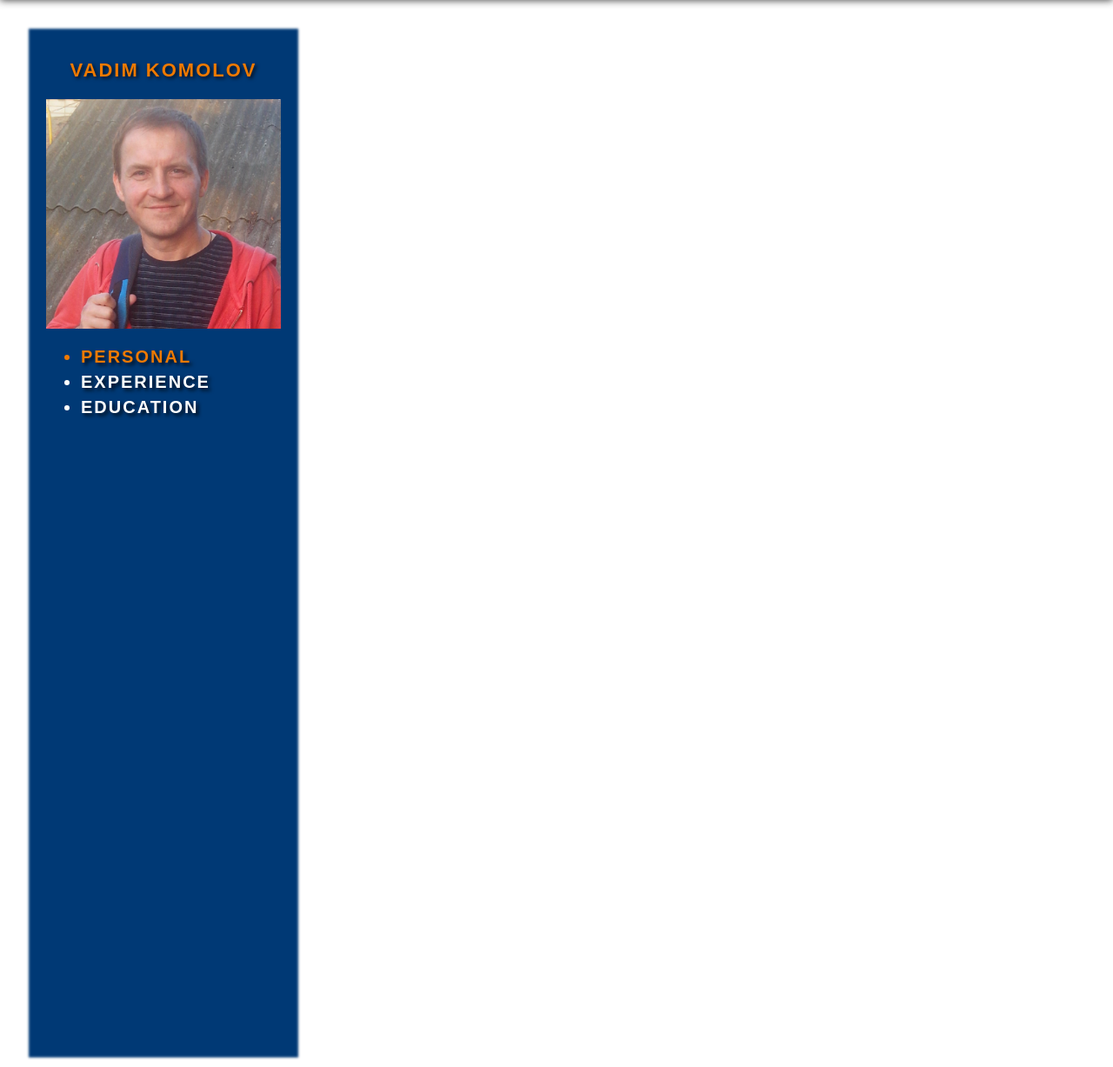
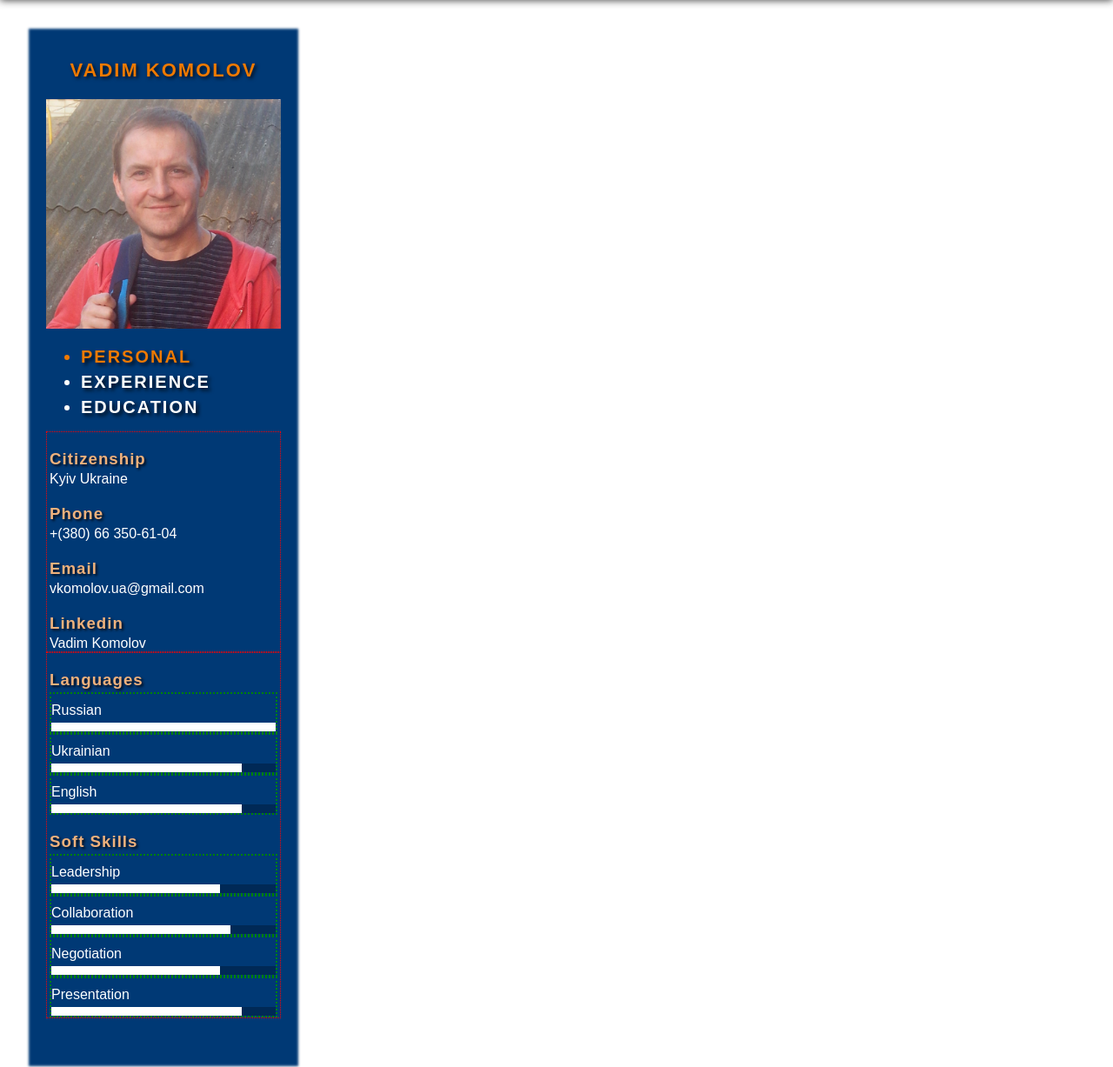
Before and after one commit to vkomolov/cv-app-js, a website built with webpack: page src/index.html in a window 1280 px wide. Shown: the top 1227 px of the page at 87% size. Built offline with nearby package versions, Linux system fonts and the light colour scheme.

Commit message:
graphBlock realised

```diff
--- a/src/components/AsideContent/AsideContent.js
+++ b/src/components/AsideContent/AsideContent.js
@@ -11,29 +11,40 @@ const AsideContent = new Component({
     },
 });
 
-AsideContent.renderData = function (data) {
+AsideContent.renderData = function (dataAside) {
     /** to filter from possible not array data... **/
-    const keysArr = Object.keys(data).filter(key => {
-        return Array.isArray(data[key]);
+    const keysArr = Object.keys(dataAside).filter(key => {
+        return Array.isArray(dataAside[key]);
     });
 
     log(keysArr, 'keysArr inside AsideContent: ');
-    const asideContentArr = keysArr.map(key => {
-        return data[key].map(dataItem => {
-            let AsideElem = new AsideItem({
+
+    /////////// ver ///////
+    keysArr.forEach(key => {
+
+        let AsideSegment = new Component ({
+            htmlTagName: 'div',
+            attr: {
+                className: 'segment-block',
+            }
+        });
+        AsideSegment.segmentName = key;
+
+        dataAside[key].forEach(dataItem => {
+            let newAsideItem = new AsideItem({
                 htmlTagName: 'div',
                 attr: {
-                    className: 'topWrapper'
-                },
+                    className: 'aside-item-wrapper',
+                }
             });
 
-            return AsideElem.renderData(dataItem);
+            AsideSegment.append(newAsideItem.renderData(dataItem));
         });
+
+        this.append(AsideSegment);
     });
 
-    this.append(...asideContentArr);
-
-    return AsideContent.getHTMLElem();
+    return this.getHTMLElem();
 };
 
 export default AsideContent;
--- a/src/components/AsideContent/AsideContent.scss
+++ b/src/components/AsideContent/AsideContent.scss
@@ -5,4 +5,9 @@
   margin: 10px auto;
   height: 700px;
   @include scroll-init(5px, $foxyGrey, $blueDark);
+
+  .segment-block {
+    border: 1px dotted red;
+  }
+
 }
--- a/src/components/AsideItem/AsideItem.js
+++ b/src/components/AsideItem/AsideItem.js
@@ -9,11 +9,12 @@ export default class AsideItem extends Component {
     constructor(props) {
         super(props);
     }
-    //className: topWrapper
     ///////////////// END OF CONSTRUCTOR /////////////////
 
-    renderData(dataItem) {
+    renderData({...dataItem}) {
         const {title, details} = dataItem;
+
+
         let Heading;
         let Content;
 /** heading of the AsideItem **/
@@ -24,7 +25,10 @@ export default class AsideItem extends Component {
             });
         }
 
+
         if (details && typeof details === 'string') {
+            log(details, 'inside AsideItem details: ');
+
             /** content of the AsideItem **/
             Content = new Component({
                 htmlTagName: 'span',
@@ -33,20 +37,25 @@ export default class AsideItem extends Component {
                 },
                 innerHTML: details,
             });
+
+            log(Content, 'resulting Content for Aside Item with details "string": ');
         }
+
+        //content with the graphElem
         else if (Array.isArray(details) && details.length) {
-
-            Content = details.map(dataItem => {
-                let graphBlock = new Component({
+            Content = details.map(graphData => {
+                let GraphSection = new Component({
                     htmlTagName: 'div',
                     attr: {
-                        className: 'graphBlock',
+                        className: 'graph-section',
                     }
                 });
+                let {title, details} = graphData;
+                let Subheading;
+                let GraphItem;
 
-                let {title, details} = dataItem;
-                let Subheading;
-                let GraphHtml;
+                //log(title, 'title in GraphData');
+                //log(details, 'details in GraphData');
 
                 if (title && typeof title === 'string') {
                     Subheading = new Component({
@@ -59,30 +68,30 @@ export default class AsideItem extends Component {
                 }
 
                 if (details && parseInt(details)) {
-                    let GraphItem = new GraphBlock({
+                    log(details, 'details in subDetails');
+
+                    GraphItem = new GraphBlock({
                         htmlTagName: 'div',
                         attr: {
                             className: 'graphBlock',
                         }
                     });
-                    GraphHtml = GraphItem.renderData(details);
                 }
 
-                graphBlock.append(Subheading, GraphHtml);
+                GraphSection.innerHTML = [Subheading, GraphItem.renderData(details)];
 
-                return graphBlock;
+                return GraphSection.getHTMLElem();
             });
+        }
 
-            this.append(Heading, Content);
-        }
+        //switching setter on innerHTML, inherited from Component
+        this.innerHTML = [Heading, Content];
+
         return this.getHTMLElem();
     }
 }
 
-
-/*const AsideItem = new Component({
-    htmlTagName: 'div',
-    attr: {
-        className: 'topWrapper'
-    }
-});*/
+////  dev  /////////////////////////////
+function log(it, comments='value: ') {
+    console.log(comments, it);
+}
--- a/src/components/AsideItem/AsideItem.scss
+++ b/src/components/AsideItem/AsideItem.scss
@@ -2,10 +2,10 @@
 @import "../../styles/scss/global_styles/mixins";
 
 
-.topWrapper {
-  width: 200px;
+.aside-item-wrapper {
+  //width: 200px;
   text-align: left;
-  margin: 0 auto;
+  padding: 0 3px;
 
   h3 {
     color: $foxyGrey;
@@ -27,7 +27,12 @@
     display: block;
   }
 
-  .graphBlock {
+  .graph-section {
+    border: 2px dotted green;
+  }
+
+  .graph-wrapper {
 
   }
+
 }
--- a/src/components/Component/Component.js
+++ b/src/components/Component/Component.js
@@ -10,7 +10,7 @@ export default class Component {
         if (typeof htmlTagName === 'string') {
             this._htmlElem = document.createElement(htmlTagName);
         } else {
-            this.error.push(new Error('htmlTagName must be of type "string"...'));
+            this.dispatchError(new Error('htmlTagName must be of type "string"...'));
         }
 
         if ('attr' in props) {
@@ -51,7 +51,7 @@ export default class Component {
     dispatchError (error) {
         if (error.constructor.name === 'Error') {
             this._error.push(error);
-            console.error('error dispatched...', error.message);
+            document.console.error('error dispatched...', error.message);
         }
     }
 
@@ -73,18 +73,8 @@ export default class Component {
         data.forEach(elem => {
             this[Symbol.for("setInnerHTML")](elem, true);
         });
+    }
 
-        //gives possibility to append a set of elements or nodes...
-        //this._htmlElem.append(...data);
-    }
-    else if (typeof data === "string" || typeof data === "number" || data.nodeType === 1) {
-        if (toAppend) {
-            this._htmlElem.append(data);
-        } else {
-            this._htmlElem.innerHTML = '';
-            this._htmlElem.append(data);
-        }
-    }
     /** all ancestors of 'Component', including 'Container', which extends 'Component',
      * has the property of the 'Component': 'obj.getHTMLElem'
      * **/
@@ -96,9 +86,13 @@ export default class Component {
             this._htmlElem.append(data.getHTMLElem());
         }
     }
-    else {
-        this.dispatchError(new Error('the given data does not correspond the type...'));
-        console.error('the given data does not correspond the type...');
+    else  {
+        if (toAppend) {
+            this._htmlElem.append(data);
+        } else {
+            this._htmlElem.innerHTML = '';
+            this._htmlElem.append(data);
+        }
     }
  }
 
--- a/src/containers/App/App.js
+++ b/src/containers/App/App.js
@@ -1,7 +1,7 @@
 'use strict';
 import Component from "../../components/Component/Component";
 
-import "./App.scss";
+import './App.scss';
 import { getAndStore } from "../../utils/services/userService";
 
 /** components **/
@@ -12,16 +12,14 @@ class App extends Component {
     constructor(props) {
         super(props);
         this._filter = null;     //will be overwritten by props 'filterOption'
-        this._data = null;       //will be overwritten by this.getAndRenderData
-        this._kids = [
-            AsideBar,
-            ContentBar
-        ];
+        this._data = null;
+        this._kids = [AsideBar, ContentBar];
+        //will be overwritten by this.getAndRenderData
 
         /**TODO: to decide, should the containers start before the data is fetched...
          * TODO: error status
          * */
-        //appending children...
+        //appending children... with 'Component.append(...elems)
         this.append(...this._kids);
 
         /**@description Array 'filterOption' is a list of possible 'filters' which can be chosen
@@ -32,7 +30,7 @@ class App extends Component {
             this._filter = this.filterOption[0];     //avoiding setter 'filter'
         }
         else {
-            console.error('App has not found "filterOption" in given props to the constructor');
+            document.console.error('App has not found "filterOption" in given props to the constructor');
             this.dispatchError(new Error('App has not found "filterOption" in given props'));
         }
     }
@@ -64,12 +62,9 @@ class App extends Component {
             this._filter = value;
 
             //on changing filter to rewrite components with the new data
-            if (this._data) {
-                /** using the method of the children '.renderData(data) **/
-                this._kids.forEach(component => component.renderData(this.prepareData(this._data)));
-            }
+            this.append(...this._kids.map(kid => kid.renderData(this.prepareData(this._data))));
         } else {
-            console.error(`the filter ${value} is not in option...`);
+            document.console.error(`the filter ${value} is not in option...`);
             this.dispatchError(new Error(`the filter ${value} is not in option...`));
         }
     }
@@ -82,10 +77,9 @@ class App extends Component {
         getAndStore(dataPath)
             .then(data => {
                 this._data = data;
-                return this._data;
-            }).then(data => {
-            this._kids.forEach(container => container.renderData(this.prepareData(data)));
-            }).catch(e => this.dispatchError(e));
+                this.append(...this._kids.map(kid => kid.renderData(this.prepareData(this._data))));
+            })
+            .catch(e => this.dispatchError(e));
     }
 }
 
@@ -93,5 +87,5 @@ export default App;
 
 ///////////////// dev
 function log(it, comments = "value: ") {
-    console.log(comments, it);
+    document.console.log(comments, it);
 }
--- a/src/containers/AsideBar/AsideBar.js
+++ b/src/containers/AsideBar/AsideBar.js
@@ -29,6 +29,7 @@ AsideBar.parseData = function(innData) {
     //log(data, 'data in the AsideBAr');
     //log(this._htmlElem, 'this._htmlElem: ');
 
+    /** heading **/
     headingFullName = new Component({
         htmlTagName: 'h1',
         innerHTML: fullName,
@@ -93,13 +94,18 @@ AsideBar.parseData = function(innData) {
         log(dataAside, 'dataAside');
 
         ///<AsideContent { ...{ dataAside }
-        innerContent = AsideContent.renderData(dataAside);
+        ///innerContent = AsideContent.renderData(dataAside);
 
 
     }
 
-    //this.append(headingFullName, ImageContainer, sectionList);
-    this.innerHTML = [headingFullName, ImageContainer, sectionList, innerContent];
+    //this.append(headingFullName, ImageContainer, sectionList, AsideContent.renderData(dataAside));
+    this.innerHTML = [
+        headingFullName,
+        ImageContainer,
+        sectionList,
+        AsideContent.renderData(dataAside)
+    ];
 
 
 };
--- a/src/containers/Container/Container.js
+++ b/src/containers/Container/Container.js
@@ -17,7 +17,7 @@ export default class Container extends Component {
     ///////////////// END OF CONSTRUCTOR /////////////////
 
     renderData(innData) {
-        const {dispatchError, setFilter, filterActive, ...data} = innData;
+        const {dispatchError, setFilter, filterActive, ...restData} = innData;
 
         /** switching to dispatchError callback of the App (for emitting new Errors)**/
         if (typeof dispatchError === 'function') {
@@ -25,7 +25,6 @@ export default class Container extends Component {
         } else {
             console.error('no "dispatchError" found in data: ', innData);
             /**using method 'dispatchError' by default from the Component**/
-            this.dispatchError(new Error('no "dispatchError" found in data'));
         }
 
         /**  **/
@@ -46,8 +45,11 @@ export default class Container extends Component {
         }
 
         if (!this._error.length) {
-            this.parseData(data['data']);
+            this.parseData(restData['data']);
+            log(restData, 'parsing data: ');
+            log(restData['data'], 'parsing data["data"]: ');
         } else {
+            /**TODO: to realise errors**/
             console.error('errors in container obj: ');
             console.error(this._error);
         }
@@ -56,6 +58,8 @@ export default class Container extends Component {
     parseData(innData) {
         console.log('new Container object must have its own "parseData" method. Default method is initialised...')
         console.log(innData, 'Data for parsing:  ');
+
+        return this.getHTMLElem();
     }
 
 }
--- a/src/index.js
+++ b/src/index.js
@@ -28,5 +28,5 @@ rootApp.getAndRenderData('./assets/json/cv.json');
 
 ////  dev  /////////////////////////////
 function log(it, comments='value: ') {
-    console.log(comments, it);
+    document.console.log(comments, it);
 }
```
Also changed, not shown: src/components/GraphBlock/GraphBlock.js (+6 -2 lines), dist/assets/img/vk.png (added), dist/assets/json/cv.json (added), dist/cv.ico (added), dist/index.html (added), dist/main.e4e846f59aaa29e923e2.js.LICENSE.txt (added), 3 other files.
